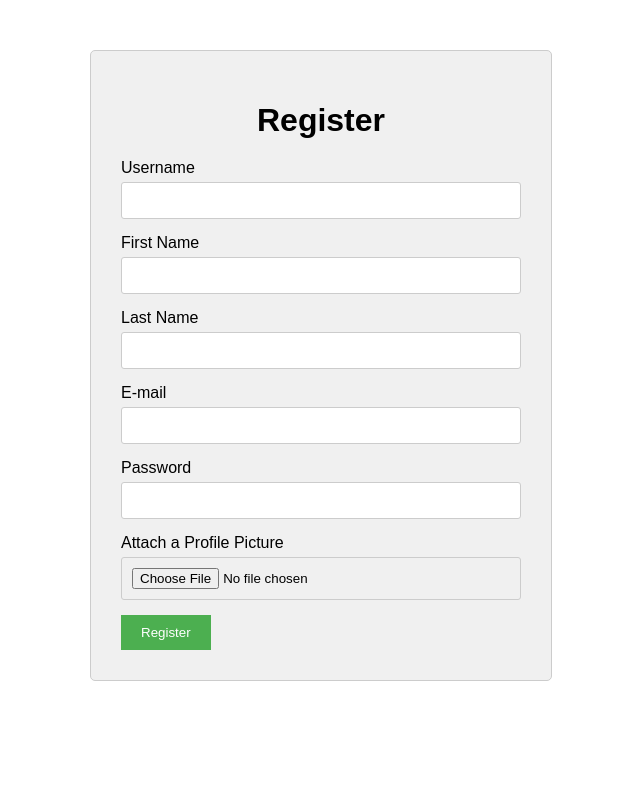
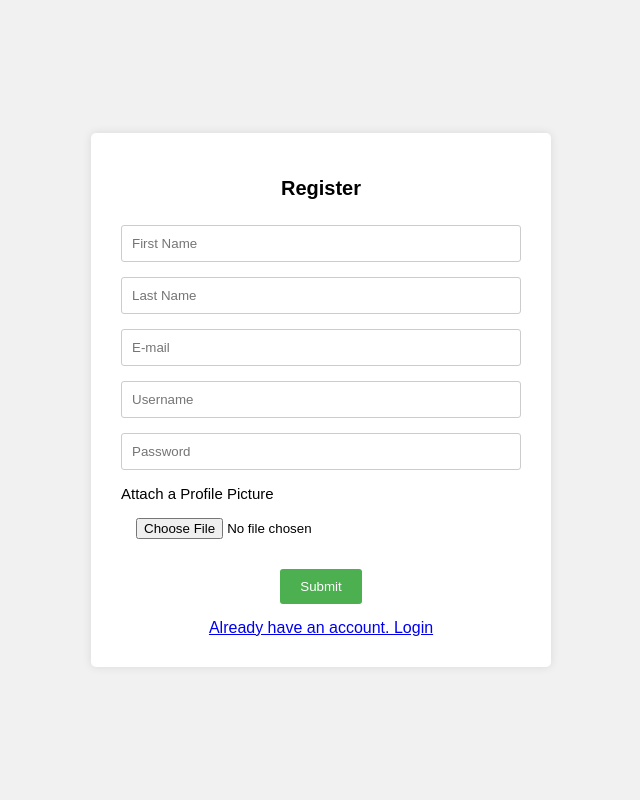
Before and after one commit to ashenmalshika/Q-A-Website, a CodeIgniter app: page /WebCW/register in a window 1280 px wide. Shown: the whole page, without its empty margins (319-959 px from the left). Run offline with CodeIgniter, Linux system fonts and the light colour scheme; some libraries are stand-ins or nearby versions.

Commit message:
updated UI

```diff
--- a/application/config/routes.php
+++ b/application/config/routes.php
@@ -53,3 +53,4 @@ $route['default_controller'] = 'welcome';
 $route['404_override'] = '';
 $route['translate_uri_dashes'] = FALSE;
 $route['register'] = 'Register/register_account';
+$route['login'] = 'welcome';
--- a/application/views/Registerpage.php
+++ b/application/views/Registerpage.php
@@ -12,32 +12,34 @@ defined('BASEPATH') OR exit('No direct script access allowed');
 <body>
   <div class="container">
     <h1>Register</h1>
-    <form action="#" method="post"> <div class="form-group">
-        <label for="username">Username</label>
-        <input type="text" id="username" name="username" required>
+    <form action="#" method="post">
+      <div class="form-group">
+        <input type="text" id="firstname" name="firstname" placeholder="First Name" required>
       </div>
       <div class="form-group">
-        <label for="firstname">First Name</label>
-        <input type="text" id="firstname" name="firstname" required>
+        <input type="text" id="lastname" name="lastname" placeholder="Last Name" required>
       </div>
       <div class="form-group">
-        <label for="lastname">Last Name</label>
-        <input type="text" id="lastname" name="lastname" required>
+        <input type="text" id="email" name="email" placeholder="E-mail" required>
       </div>
       <div class="form-group">
-        <label for="email">E-mail</label>
-        <input type="email" id="email" name="email" required>
+        <input type="text" id="username" name="username" placeholder="Username" required>
       </div>
       <div class="form-group">
-        <label for="password">Password</label>
-        <input type="password" id="password" name="password" required>
+        <input type="password" id="password" name="password" placeholder="Password" required>
         <i class="fas fa-eye" id="togglePassword"></i> </div>
       <div class="form-group">
         <label for="profilePic">Attach a Profile Picture</label>
         <input type="file" id="profilePic" name="profilePic">
       </div>
-      <button type="submit">Register</button>
+      <div class="button-container">
+        <button type="submit">Submit</button>
+      </div>
     </form>
+    <div class="login-account">
+      <a href="<?php echo base_url('login'); ?>" > Already have an account. Login</a>
+    </div>
   </div>
+
   <script src="https://kit.fontawesome.com/your_fontawesome_kit_id.js" crossorigin="anonymous"></script> </body>
 </html>
--- a/assets/css/registerpage.css
+++ b/assets/css/registerpage.css
@@ -2,35 +2,41 @@ body {
   font-family: sans-serif;
   margin: 0;
   padding: 0;
+  display: flex;
+  justify-content: center;
+  align-items: center;
+  min-height: 100vh;
+  background-color: #f1f1f1;
 }
 
 .container {
+  background-color: #fff;
+  padding: 30px;
+  border-radius: 5px;
+  box-shadow: 0 0 10px rgba(0, 0, 0, 0.1);
+  text-align: center;
   width: 400px;
-    margin: 50px auto;
-    padding: 30px;
-    border: 1px solid #ccc;
-    border-radius: 5px;
-    background-color: #f0f0f0;
 }
 
 h1 {
-    text-align: center;
-    margin-bottom: 20px;
+  font-size: 20px;
+  margin-bottom: 10px;
+  padding-bottom: 15px ;
+}
+
+p {
+  font-size: 14px;
+  color: #888;
 }
 
 .form-group {
   margin-bottom: 15px;
+  text-align: left;
 }
 
-  label {
-    display: block;
-    margin-bottom: 5px;
-  }
 
 input[type="text"],
-  input[type="email"],
-  input[type="password"],
-  input[type="file"] {
+input[type="password"] {
   width: 100%;
   padding: 10px;
   border: 1px solid #ccc;
@@ -38,9 +44,27 @@ body {
   box-sizing: border-box;
 }
 
+
 button[type="submit"] {
   background-color: #4CAF50;
   color: white;
   padding: 10px 20px;
   border: none;
+  border-radius: 3px;
+  cursor: pointer;
 }
+
+button[type="submit"]:hover {
+  opacity: 0.8;
+}
+.login-account {
+  padding-top: 15px;
+}
+
+label {
+  font-size: 15px;
+}
+
+input[type="file"] {
+  padding: 15px;
+}
```
Lines whose indentation alone changed are shown as unchanged.
